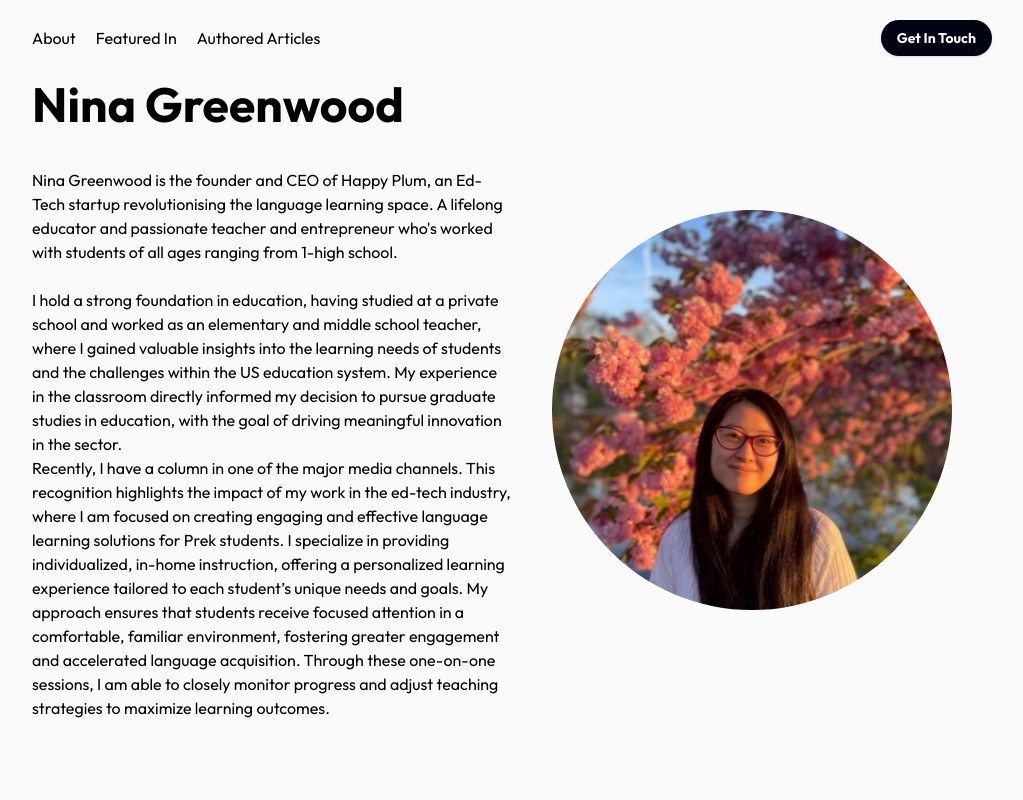
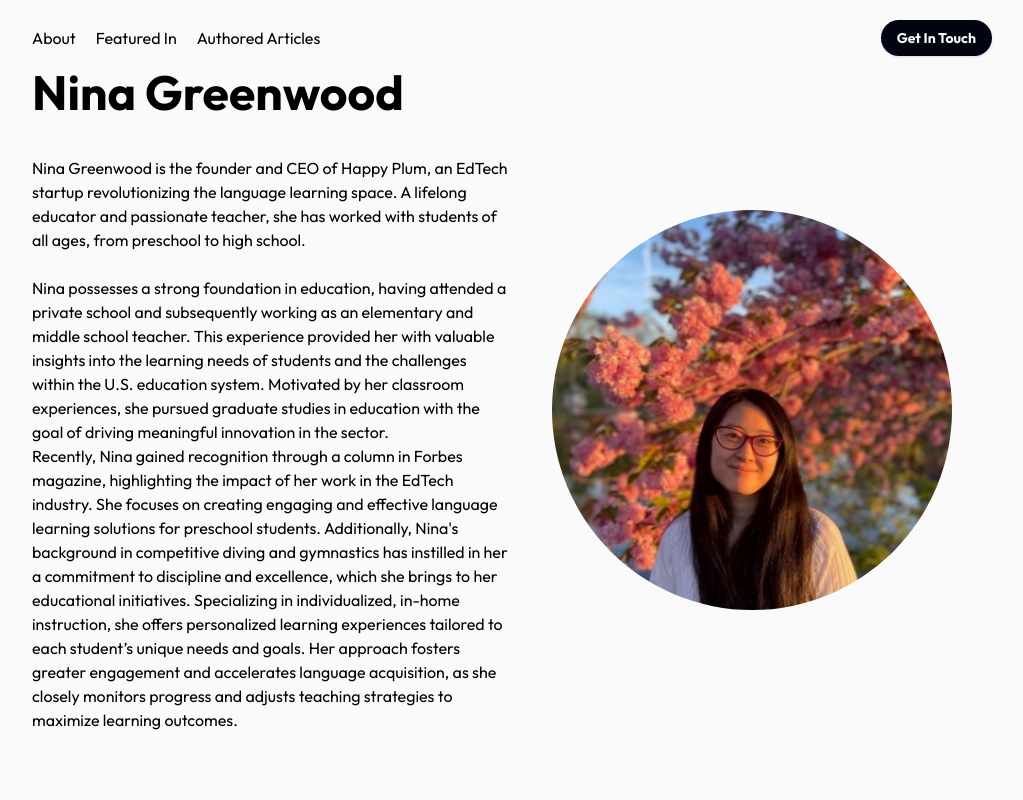
Before and after one commit to PirateKing55/nina-portfolio, a Next.js app: page / in a window 1280 px wide. Shown: the top 800 px of the page, without its empty margins (128-1151 px from the left). Built offline with nearby package versions, Linux system fonts and the light colour scheme.

Commit message:
Update first-section.tsx

```diff
--- a/src/components/first-section.tsx
+++ b/src/components/first-section.tsx
@@ -40,12 +40,13 @@ export default function FirstSection() {
           Nina Greenwood
         </motion.h1>
         <motion.p className="text-foreground  z-20" variants={childVariants}>
-          Nina Greenwood is the founder and CEO of Happy Plum, an Ed-Tech startup revolutionising the language learning space. A lifelong educator and passionate teacher and entrepreneur who's worked with students of all ages ranging from 1-high school.
+          Nina Greenwood is the founder and CEO of Happy Plum, an EdTech startup revolutionizing the language learning space. A lifelong educator and passionate teacher, she has worked with students of all ages, from preschool to high school.
+
           <br />
-          <br />I hold a strong foundation in education, having studied at a private school and worked as an elementary and middle school teacher, where I gained valuable insights into the learning needs of students and the challenges within the US education system. My experience in the classroom directly informed my decision to pursue graduate studies in education, with the goal of driving meaningful innovation in the sector.
+          <br />Nina possesses a strong foundation in education, having attended a private school and subsequently working as an elementary and middle school teacher. This experience provided her with valuable insights into the learning needs of students and the challenges within the U.S. education system. Motivated by her classroom experiences, she pursued graduate studies in education with the goal of driving meaningful innovation in the sector.
+
           <br />
-          Recently, I have a column in one of the major media channels. This recognition highlights the impact of my work in the ed-tech industry, where I am focused on creating engaging and effective language learning solutions for Prek students. I specialize in providing individualized, in-home instruction, offering a personalized learning experience tailored to each student’s unique needs and goals. My approach ensures that students receive focused attention in a comfortable, familiar environment, fostering greater engagement and accelerated language acquisition. Through these one-on-one
-          sessions, I am able to closely monitor progress and adjust teaching strategies to maximize learning outcomes.
+          Recently, Nina gained recognition through a column in Forbes magazine, highlighting the impact of her work in the EdTech industry. She focuses on creating engaging and effective language learning solutions for preschool students. Additionally, Nina's background in competitive diving and gymnastics has instilled in her a commitment to discipline and excellence, which she brings to her educational initiatives. Specializing in individualized, in-home instruction, she offers personalized learning experiences tailored to each student’s unique needs and goals. Her approach fosters greater engagement and accelerates language acquisition, as she closely monitors progress and adjusts teaching strategies to maximize learning outcomes.
         </motion.p>
       </div>
       {/* Image with staggered animation */}
```
